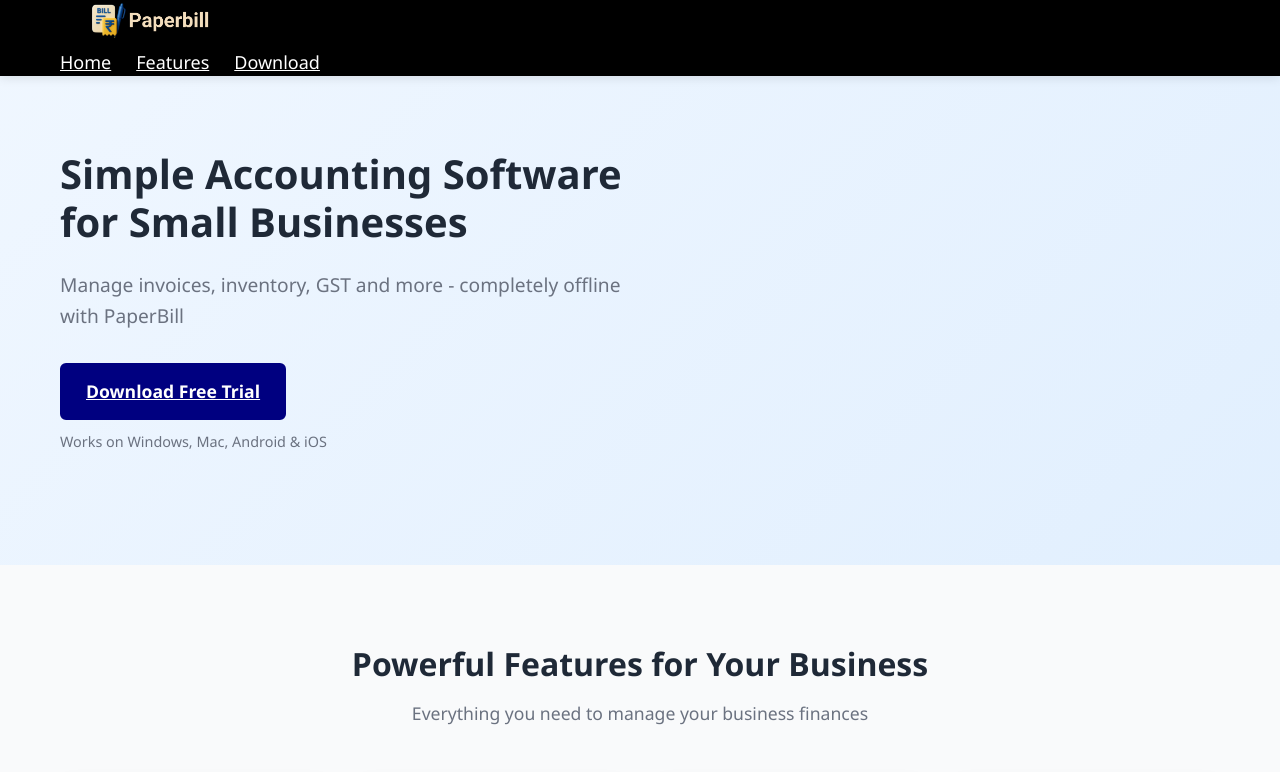
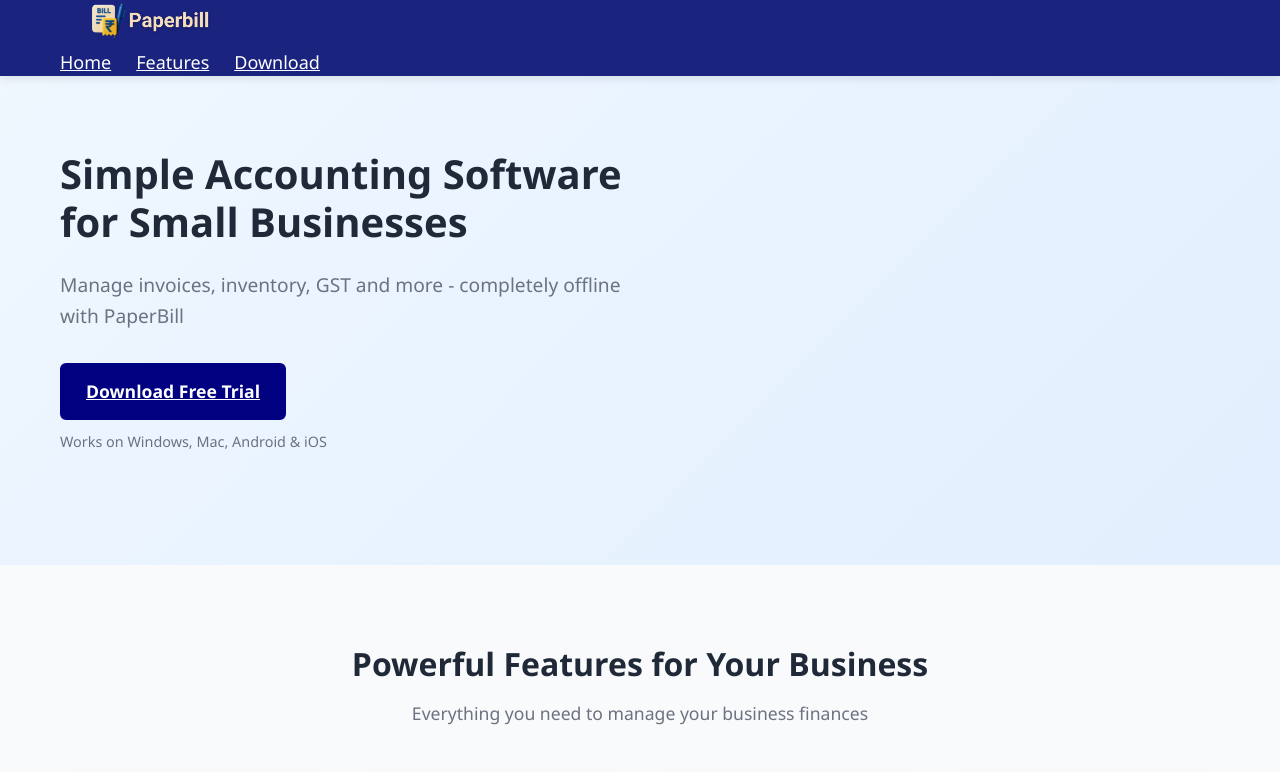
Before and after one commit to Shubhamkrx4742/shubhamkrx4742.github.io, a plain HTML site: page index.html in a window 1280 px wide. Shown: the top 772 px of the page. Drawn offline with Linux system fonts and the light colour scheme.

Commit message:
changed to navy blue

```diff
--- a/style.css
+++ b/style.css
@@ -86,7 +86,7 @@ p {
 
 /* Header */
 header {
-    background-color: black;
+    background-color: #1a237e; /* Navy blue */
     box-shadow: 0 2px 10px rgba(0, 0, 0, 0.1);
     position: fixed;
     width: 100%;
```
